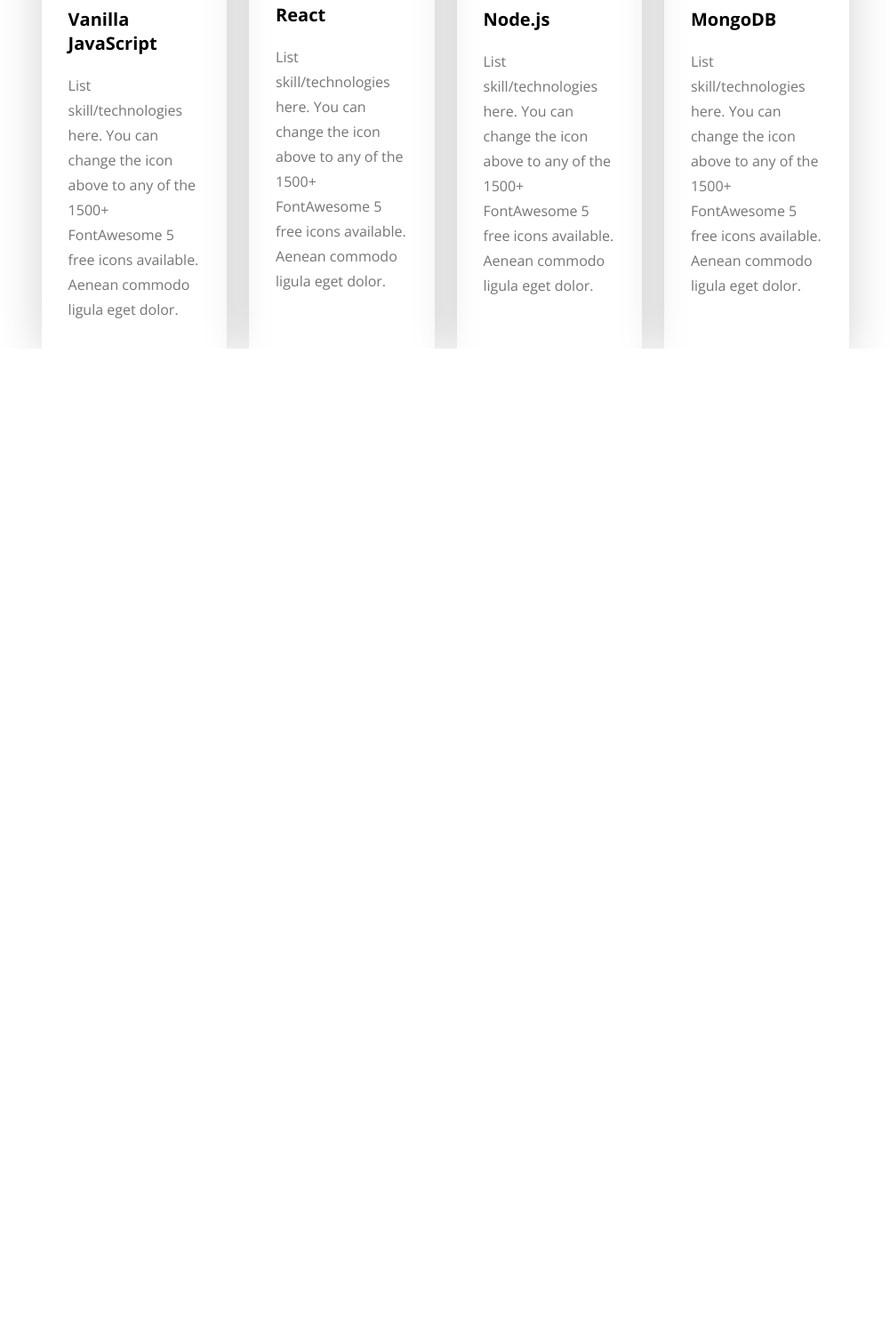
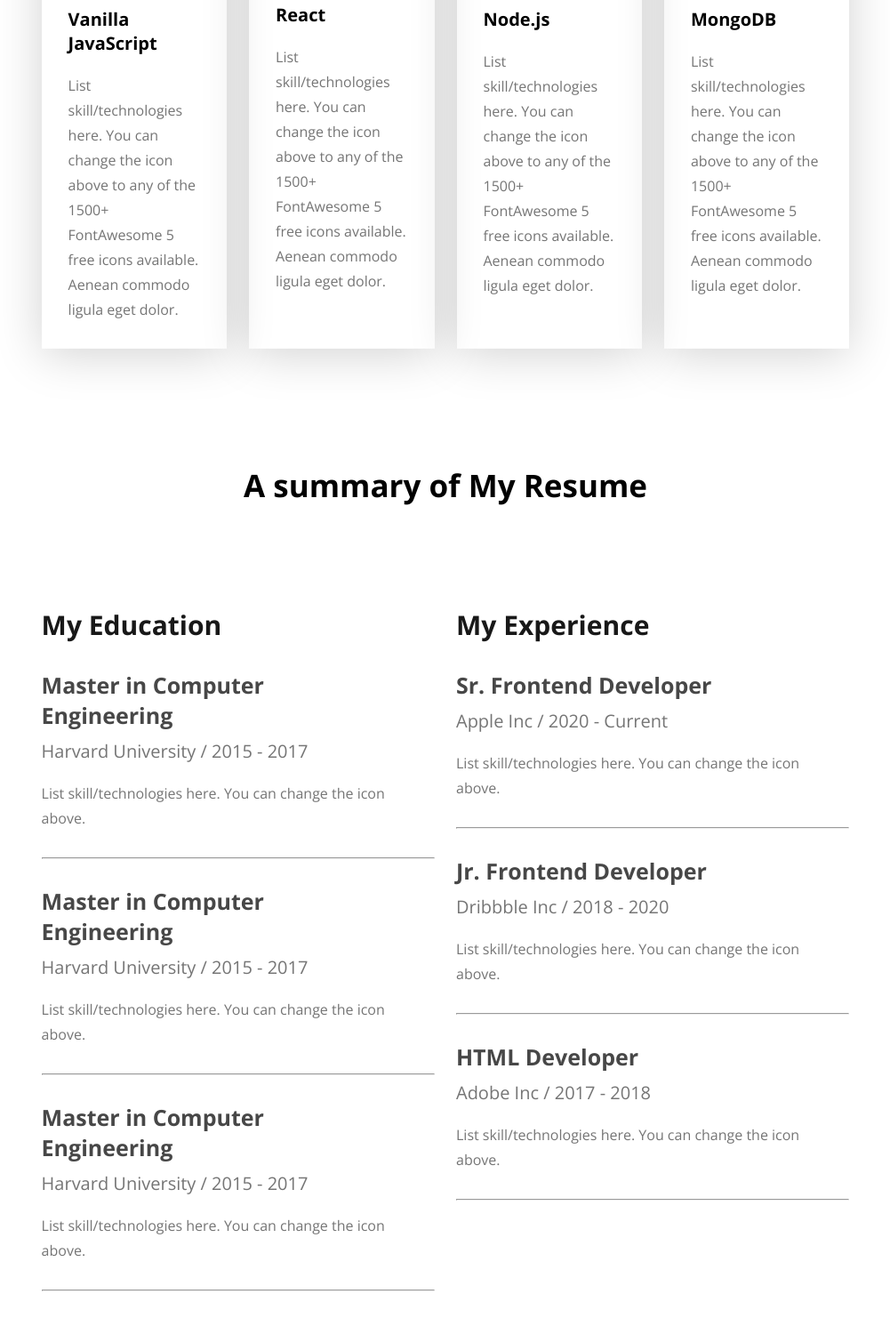
Before and after one commit to forhanahasan06-a11y/hero-dev-portfolio-code, a plain HTML site: page index.html in a window 1280 px wide. Shown: the part 1918-3400 px from the top of the page at 89% size, without its empty margins (139-1140 px from the left). Before the commit the page ends 2310 px from the top, so only its background shows below. Drawn offline with nearby package versions, Linux system fonts and the light colour scheme.

Commit message:
Fix resume section layout and HTML structure

```diff
--- a/index.html
+++ b/index.html
@@ -97,5 +97,78 @@
       </div>
     </div>
   </section>
+
+ <section id="resume">
+  <div class="section-heading">
+    <h2>A summary of My Resume</h2>
+  </div>
+
+  <div class="resume-container">
+
+    <div class="education">
+      <h2 class="section-title">My Education</h2>
+
+      <div class="resume-card">
+        <h3 class="card-title">Master in Computer Engineering</h3>
+        <p class="card-info">Harvard University / 2015 - 2017</p>
+        <p class="card-text">
+          List skill/technologies here. You can change the icon above.
+        </p>
+      </div>
+      <hr>
+
+      <div class="resume-card">
+        <h3 class="card-title">Master in Computer Engineering</h3>
+        <p class="card-info">Harvard University / 2015 - 2017</p>
+        <p class="card-text">
+          List skill/technologies here. You can change the icon above.
+        </p>
+      </div>
+      <hr>
+
+      <div class="resume-card">
+        <h3 class="card-title">Master in Computer Engineering</h3>
+        <p class="card-info">Harvard University / 2015 - 2017</p>
+        <p class="card-text">
+          List skill/technologies here. You can change the icon above.
+        </p>
+      </div>
+      <hr>
+    </div>
+
+    <div class="experience">
+      <h2 class="section-title">My Experience</h2>
+
+      <div class="resume-card">
+        <h3 class="card-title">Sr. Frontend Developer</h3>
+        <p class="card-info">Apple Inc / 2020 - Current</p>
+        <p class="card-text">
+          List skill/technologies here. You can change the icon above.
+        </p>
+      </div>
+      <hr>
+
+      <div class="resume-card">
+        <h3 class="card-title">Jr. Frontend Developer</h3>
+        <p class="card-info">Dribbble Inc / 2018 - 2020</p>
+        <p class="card-text">
+          List skill/technologies here. You can change the icon above.
+        </p>
+      </div>
+      <hr>
+
+      <div class="resume-card">
+        <h3 class="card-title">HTML Developer</h3>
+        <p class="card-info">Adobe Inc / 2017 - 2018</p>
+        <p class="card-text">
+          List skill/technologies here. You can change the icon above.
+        </p>
+      </div>
+      <hr>
+    </div>
+
+  </div>
+</section>
+
 </body>
 </html>
--- a/styles/portfolio.css
+++ b/styles/portfolio.css
@@ -112,7 +112,9 @@
   vertical-align: middle;
 }
 
-#about {
+#about,
+#skills,
+#resume  {
   padding-top: 130px;
 }
 
@@ -138,9 +140,7 @@
 .about-info .info-card h4 {
   font-size: 20px;
 }
-#skills {
-  padding-top: 130px;
-}
+
 #skills .skills-container {
   width: 71%;
   max-width: 1141px;
@@ -171,3 +171,40 @@
   line-height: 28px;
   color: #757575;
 }
+#resume .resume-container {
+  width: 71%;
+  max-width: 1140px;
+  margin: 113px auto 0;
+  display: flex;
+  gap: 24px;
+}
+.resume-container hr {
+  margin: 30px 0;
+}
+
+.resume-container .section-title {
+  color: #181818;
+  font-size: 30px;
+  margin-bottom: 30px;
+}
+.resume-card {
+  max-width: 511px;
+  margin-right: 47px;
+}
+.resume-card .card-title {
+  font-size: 25px;
+  font-weight: bold;
+  margin-bottom: 10px;
+  color: #474747;
+}
+.resume-card .card-info {
+  font-size: 20px;
+  font-weight: 600px;
+  margin-bottom: 20px;
+  color: #757575;
+}
+.resume-card .card-text {
+  font-size: 16px;
+ line-height: 28px;
+  color: #757575;
+}
```
